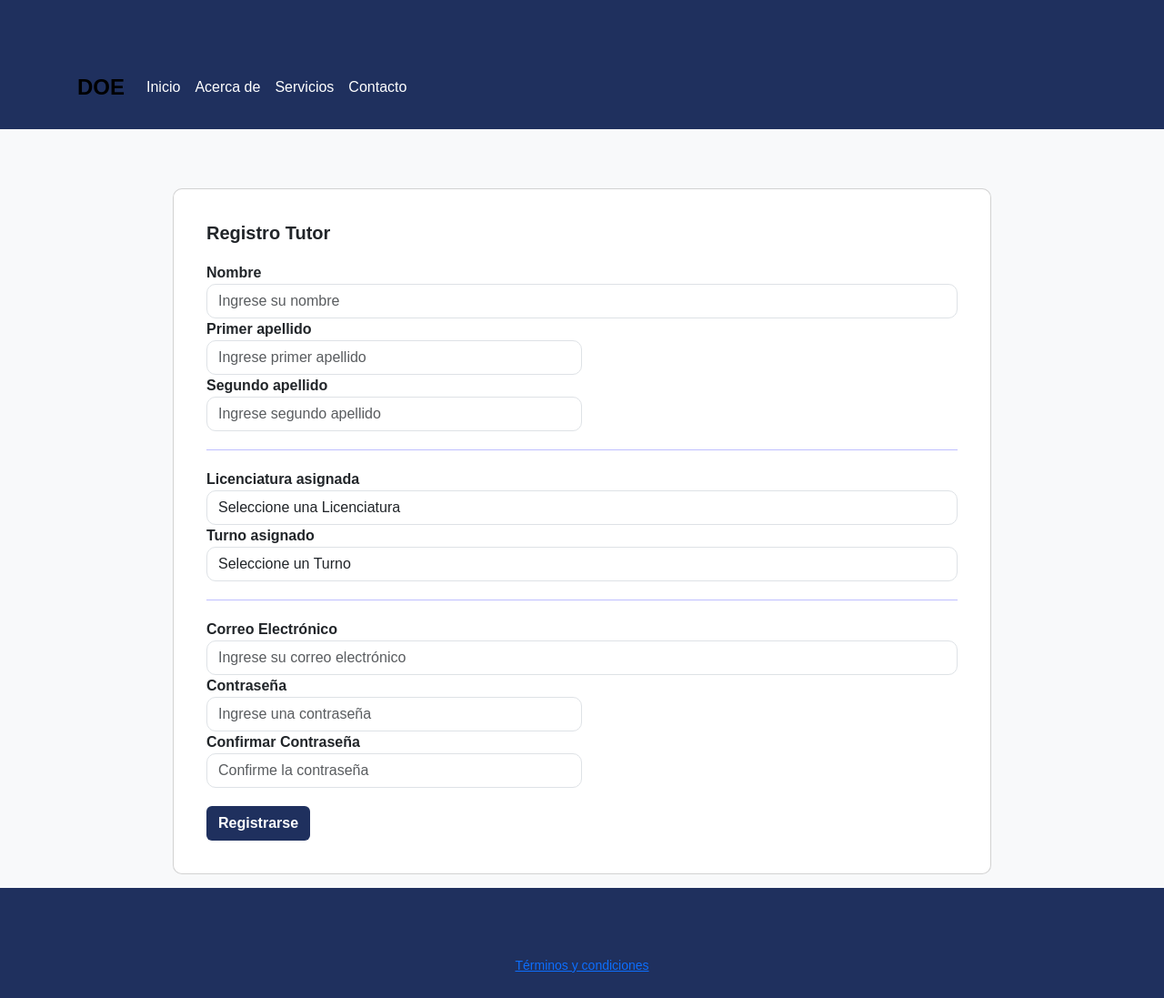
After one commit to LetySG/Proyecto, a Node server app: page /registro-tutor in a window 1280 px wide. The commit adds this page. Shown: the whole page at 91% size. Run offline with Node 20, Linux system fonts and the light colour scheme; some libraries are stand-ins or nearby versions.

Commit message:
Vistas Registro terminadas

```diff
--- a/Prueba/src/routes/routes.js
+++ b/Prueba/src/routes/routes.js
@@ -1,7 +1,9 @@
 import { Router } from 'express';
-import  Task from '../models/Task';
 import Image from '../models/Image';
 import RegistroO from '../models/RegistroO';
+import RegistroT from '../models/RegistroT';
+import RegistroC from '../models/RegistroC';
+
 const router=Router();
 const cloudinary = require('cloudinary');
 //SERVER CONFIG 'CLOUDINARY'
@@ -15,16 +17,20 @@ const fs = require("fs-extra");
 
 
 //**Rustas Get */
-//Vista Registro-Alumno
-
+//Registro-Tutor
+router.get('/registro-tutor',(req,res)=>{
+    res.render('registroT')
+});
 //Registro Orientador
 router.get('/registro-orientador',(req,res)=>{
-    res.render('RegistroO')
+    res.render('registroO')
+});
+//Registro Coordinador
+router.get('/registro-coordinador',(req,res)=>{
+    res.render('registroC')
 });
 //Vista de Inicio de Sesion
-router.get('/task',(req,res)=>{
-    res.render('Task')
-})
+
 //Vista de Principal-Información
 router.get('/', (req,res)=>{
     res.render('index');
@@ -69,12 +75,7 @@ await fs.unlink(req.file.path);
 res.redirect('upload');
 });
 
-router.post('/task/add',async(req,res)=>{
-   const task = Task(req.body)
-   await task.save();
 
-res.send('save') ;
-});
 
 router.post('/registro-orientador/add',async(req,res)=>{
     const registroO = RegistroO(req.body)
@@ -82,4 +83,14 @@ router.post('/registro-orientador/add',async(req,res)=>{
     res.send('save') ;
  });
 
+ router.post('/registro-tutor/add',async(req,res)=>{
+    const registroT = RegistroT(req.body)
+    await registroT.save();
+    res.send('save') ;
+ });
+ router.post('/registro-coordinador/add',async(req,res)=>{
+    const registroC= RegistroC(req.body)
+    await registroC.save();
+    res.send('save') ;
+ });
 export default router;
--- a/Prueba/src/views/layouts/main.hbs
+++ b/Prueba/src/views/layouts/main.hbs
@@ -42,4 +42,9 @@ const swiper = new Swiper(".mySwiper", {
 
 
 </body>
+
+  <footer class="footer-bar">
+    <div class="container">
+      <a href="#">Términos y condiciones</a>
+    </div>
 </html>
--- a/Prueba/src/views/partials/navbar.hbs
+++ b/Prueba/src/views/partials/navbar.hbs
@@ -22,7 +22,6 @@
           </div>
         </div>
       </nav>
-
 
       <style>
     /* Estilos personalizados */
--- /dev/null
+++ b/Prueba/src/views/registroT.hbs
@@ -0,0 +1,86 @@
+<div class="container">
+    <div class="row">
+      <div class="col">
+        <div class="card">
+          <div class="card-body">
+            <h5 class="card-title">Registro Tutor</h5>
+            <form action="/registro-tutor/add" method="post">
+
+
+              <div class="form-group">
+                <label for="nombre">Nombre</label>
+                <input type="text" class="form-control" id="nombre" name="nombre" placeholder="Ingrese su nombre">
+              </div>
+
+              <div class="form-row">
+              <div class="form-group col-md-6">
+                <label for="apellido">Primer apellido</label>
+                <input type="text" class="form-control" id="Primer_Apellido" name="Primer_Apellido" placeholder="Ingrese primer apellido">
+              </div>
+              <div class="form-group col-md-6">
+                <label for="apellido">Segundo apellido</label>
+                <input type="text" class="form-control" id="Segundo_Apellido" name="Segundo_Apellido"placeholder="Ingrese segundo apellido">
+              </div>
+            </div>
+
+
+                  <hr class="separator">
+                  <div class="form-group">
+                    <label for="licenciatura">Licenciatura asignada</label>
+                    <select class="form-control" id="licenciatura_Asignada" name="licenciatura_Asignada">
+                        <option value="Seleccione una Licenciatura">Seleccione una Licenciatura</option>
+                      <option value="Nutricion UdeG">Nutrición UdeG</option>
+                      <option value="Psicologia">Psicología</option>
+                      <option value="Administracion de Empresas">Administración de Empresas</option>
+                      <option value="Actividad Fisica Deportiva Saludable">Actividad Física Deportiva Saludable</option>
+                      <option value="Turismo y Gestion de Proyectos">Turismo y Gestión de Proyectos</option>
+                      <option value="Arquitectura">Arquitectura</option>
+                      <option value="Ciencias de la Comunicacion">Ciencias de la Comunicación</option>
+                      <option value="Contaduria Publica">Contaduría Pública</option>
+                      <option value="Derecho">Derecho</option>
+                      <option value="Derecho Semiescolarizado">Derecho Semiescolarizado</option>
+                      <option value="Diseño para la Comunucacion Grafica">Diseño para la Comunicación Gráfica</option>
+                      <option value="Diseño Grafico y Digital">Diseño Gráfico y Digital</option>
+                      <option value="Gastronomia">Gastronomía</option>
+                      <option value="Ingenieria en Software">Ingeniería en Software</option>
+                      <option value="Mercadotecnia">Mercadotecnia</option>
+                      <option value="Negocios Internacionales">Negocios Internacionales</option>
+                      <option value="Administracion Estrategica de los Negocios">Administración Estratégica de los Negocios</option>
+                      <option value="Mercadotecnia Estrategica Ezcolarizada">Mercadotecnia Estratégica Escolarizada</option>
+                      <option value="Mercadotecnia Estrategica Mixta">Mercadotecnia Estratégica Mixta</option>
+                    </select>
+                  </div>
+
+                  <div class="form-group">
+                    <label for="turno">Turno asignado</label>
+                    <select class="form-control" id="Turno_Asignado" name="Turno_Asignado">
+                        <option value="Seleccione un Turno">Seleccione un Turno</option>
+                      <option value="Matutino">Matutino</option>
+                      <option value="Vespertino">Vespertino</option>
+                      <option value="Nocturno">Nocturno</option>
+                    </select>
+                  </div>
+                  <hr class="separator">
+
+              <div class="form-group">
+                <label for="email">Correo Electrónico</label>
+                <input type="email" class="form-control" id="email" name="email" placeholder="Ingrese su correo electrónico">
+              </div>
+              <div class="form-row">
+              <div class="form-group col-md-6">
+                <label for="contrasena">Contraseña</label>
+                <input type="password" class="form-control" id="contraseña" name="contraseña" placeholder="Ingrese una contraseña">
+              </div>
+              <div class="form-group col-md-6">
+                <label for="confirmar-contrasena">Confirmar Contraseña</label>
+                <input type="password" class="form-control" id="confirmar_contraseña" name="confirmar_contraseña" placeholder="Confirme la contraseña">
+              </div>
+            </div>
+
+              <button type="submit" class="btn btn-block">Registrarse</button>
+            </form>
+          </div>
+        </div>
+      </div>
+    </div>
+  </div>
```
Also changed, not shown: Prueba/src/models/RegistroC.js (added, +50 -0 lines), Prueba/src/models/RegistroT.js (added, +42 -0 lines), Prueba/src/views/registroC.hbs (added, +36 -0 lines).
